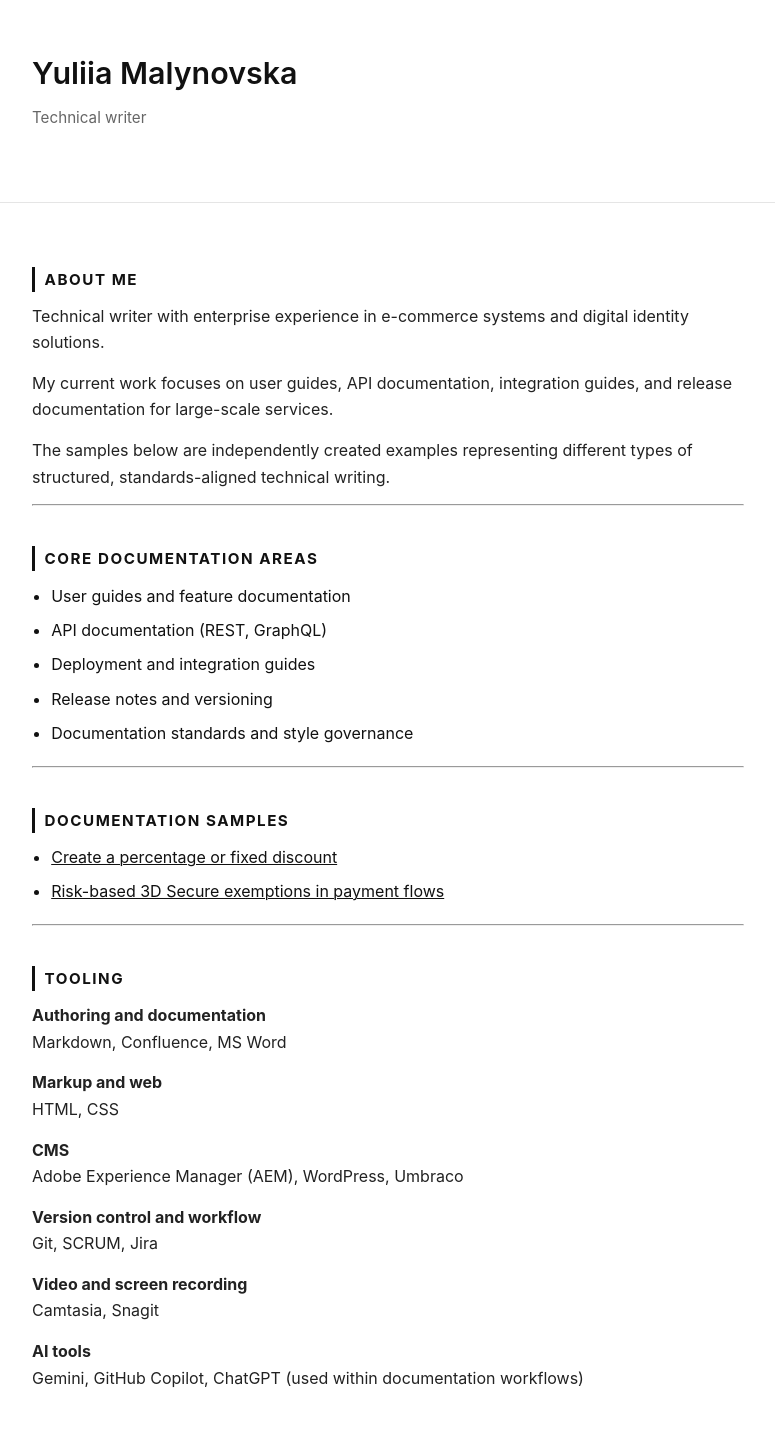
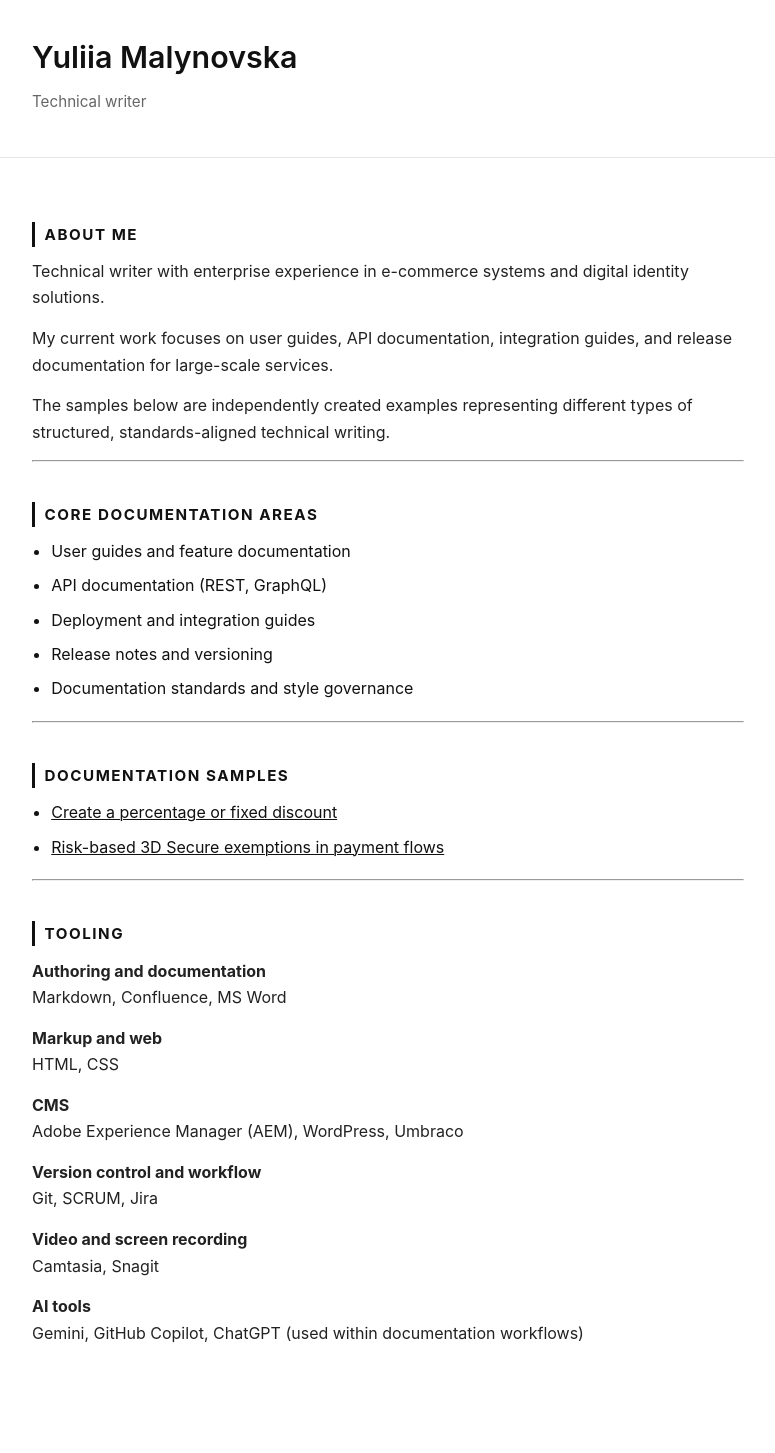
Before and after one commit to malynovskayuliia-eng/malynovskayuliia-eng.github.io, a Jekyll site: the page built from index.md, in a window 1280 px wide. Shown: the whole page, without its empty margins (252-1027 px from the left). Built offline with Jekyll 4.4.1, drawn with Linux system fonts in a browser that asks for light colours; after the commit the page ends 1380 px from its top, so only the background shows below that.

Commit message:
Update style.css

```diff
--- a/assets/css/style.css
+++ b/assets/css/style.css
@@ -17,7 +17,7 @@ body {
 .container {
   max-width: 760px;
   margin: 0 auto;
-  padding: 3rem 1.5rem;
+  padding: 2rem 1.5rem 1.2rem 1.5rem;
 }
 
 /* ===== Header ===== */
```
